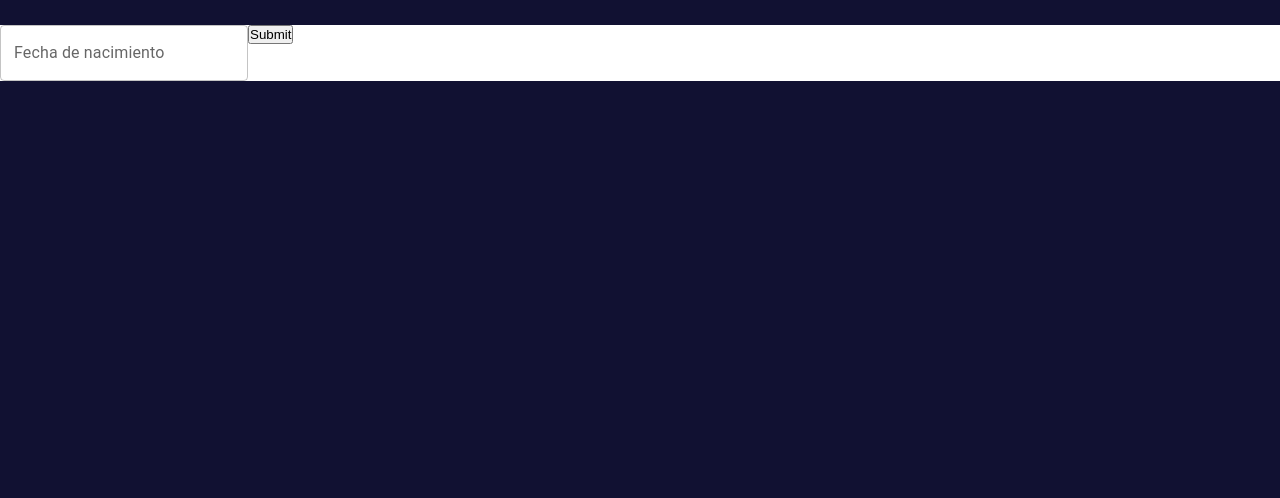
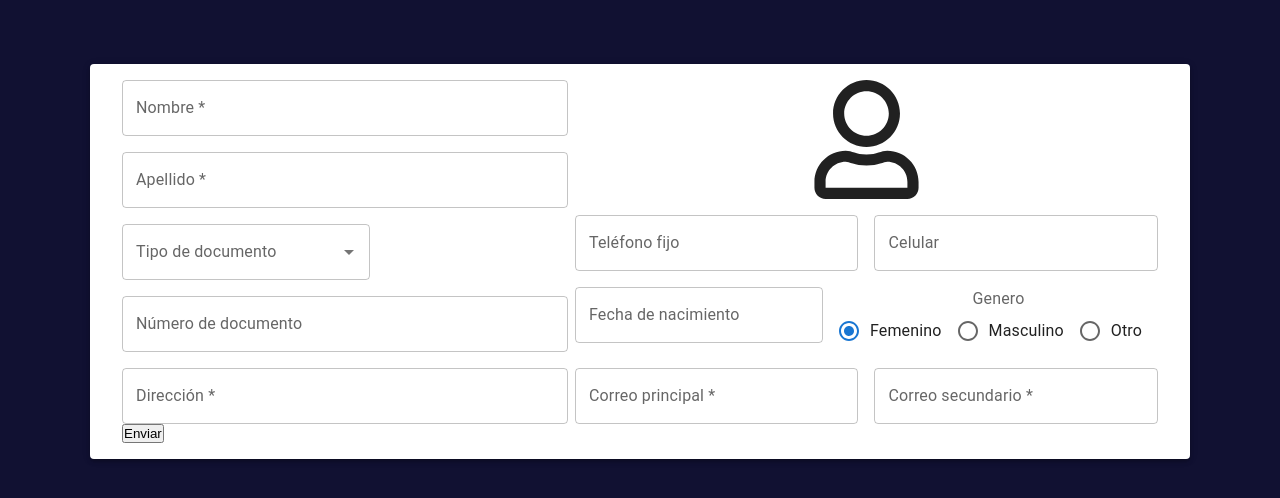
Before and after one commit to jolgo1989/madesForm, a React (Vite) app: page / in a window 1280 px wide. Shown: the top 498 px of the page. Built offline with nearby package versions, Linux system fonts and the light colour scheme.

Commit message:
Se elimino formPrueba

```diff
--- a/src/App.jsx
+++ b/src/App.jsx
@@ -1,13 +1,11 @@
 import "./App.css";
 import Form from "./components/Form";
-import FormPrueba from "./components/FormPrueba";
 
 function App() {
   return (
     <div>
       <section>
-        {/* <Form /> */}
-        <FormPrueba />
+        <Form />
       </section>
     </div>
   );
--- /dev/null
+++ b/src/components/Date.jsx
@@ -0,0 +1,69 @@
+import React from "react";
+import { Controller } from "react-hook-form";
+import { LocalizationProvider, DatePicker } from "@mui/x-date-pickers";
+import { AdapterDayjs } from "@mui/x-date-pickers/AdapterDayjs";
+
+import dayjs from "dayjs";
+import "dayjs/locale/ES"; // Importar libreria para cambiar idioma del calendario
+
+const startOfQ12022 = dayjs("1900-01-01T00:00:00.000");
+const endOfQ12022 = dayjs("2099-12-31T23:59:59.999");
+
+const Date = ({ control, errors }) => {
+  const [error, setError] = React.useState(null);
+
+  const errorMessage = React.useMemo(() => {
+    switch (error) {
+      case "maxDate":
+      case "minDate": {
+        return "Please select a date in the first quarter of 2022";
+      }
+
+      case "invalidDate": {
+        return "fecha invalida";
+      }
+
+      default: {
+        return "";
+      }
+    }
+  }, [error]);
+
+  return (
+    <Controller
+      control={control}
+      name="selectedDate"
+      defaultValue={null}
+      rules={{
+        required: {
+          value: true,
+          message: "Campo requerido",
+        },
+      }}
+      render={({ field }) => (
+        <LocalizationProvider
+          dateAdapter={AdapterDayjs}
+          adapterLocale="ES" /*Aplicar libreria para cambiar idiama a español*/
+        >
+          <DatePicker
+            label="Fecha de nacimiento"
+            {...field}
+            onError={(newError) => setError(newError)}
+            slotProps={{
+              textField: {
+                helperText: errors.selectedDate
+                  ? errors.selectedDate.message
+                  : errorMessage,
+                error: !!errors.selectedDate || errorMessage,
+              },
+            }}
+            minDate={startOfQ12022}
+            maxDate={endOfQ12022}
+          />
+        </LocalizationProvider>
+      )}
+    />
+  );
+};
+
+export default Date;
--- a/src/components/Form.jsx
+++ b/src/components/Form.jsx
@@ -1,10 +1,8 @@
 import React, { useState } from "react";
 import "./Form.css";
-import { DemoContainer } from "@mui/x-date-pickers/internals/demo";
-import { AdapterDayjs } from "@mui/x-date-pickers/AdapterDayjs";
-import { LocalizationProvider } from "@mui/x-date-pickers/LocalizationProvider";
-import { DatePicker } from "@mui/x-date-pickers/DatePicker";
 import { FaRegUser } from "react-icons/fa";
+import { useForm } from "react-hook-form";
+import Date from "./Date";
 import {
   Paper,
   TextField,
@@ -17,8 +15,6 @@ import {
   FormLabel,
 } from "@mui/material";
 
-import { useForm } from "react-hook-form";
-
 // Opciones de tipo de documento
 const tipos = [
   { label: "Tarjeta de identidad", value: "TI" },
@@ -29,6 +25,7 @@ const tipos = [
 
 const Form = () => {
   const {
+    control,
     register,
     handleSubmit,
     formState: { errors },
@@ -219,12 +216,8 @@ const Form = () => {
                 gap: 2,
               }}
             >
-              <LocalizationProvider dateAdapter={AdapterDayjs}>
-                <DemoContainer components={["DatePicker"]}>
-                  <DatePicker label="Fecha de nacimiento" />
-                </DemoContainer>
-              </LocalizationProvider>
-
+              <Date control={control} errors={errors} />{" "}
+              {/* Compoenente fecha de nacimiento */}
               <FormControl>
                 <FormLabel
                   sx={{
```
